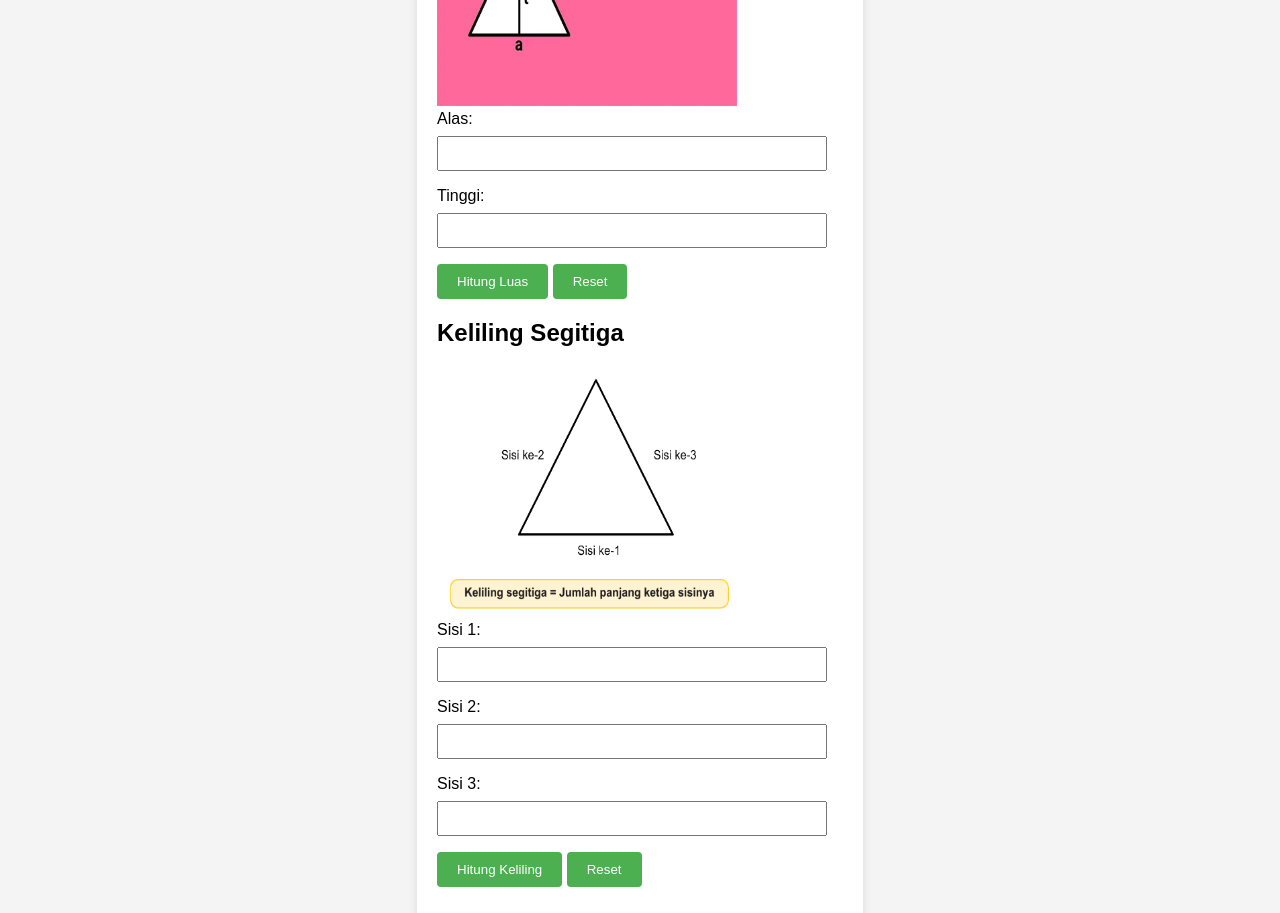
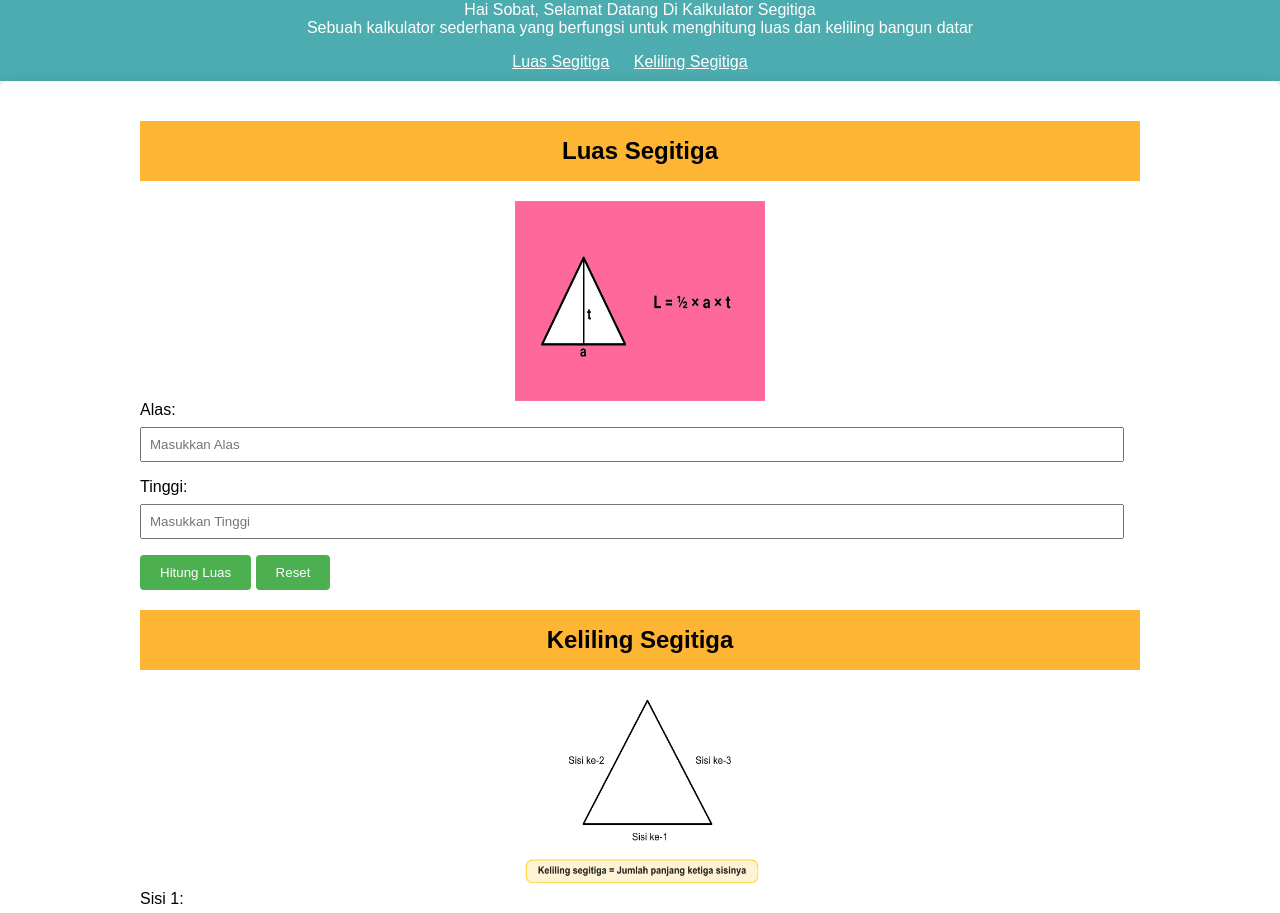
Before and after one commit to revou-fundamental-course/25-dec-23-RonaldoP5, a plain HTML site: page index.html in a window 1280 px wide. Shown: the part 82-995 px from the top of the page. Drawn offline with Linux system fonts and the light colour scheme.

Commit message:
Update Tampilan

```diff
--- a/CSS/styles.css
+++ b/CSS/styles.css
@@ -2,11 +2,10 @@ body {
     font-family: Arial, sans-serif;
     background-color: #f4f4f4;
     margin: 0;
-    display: flex;
-    flex-direction: column;
-    align-items: center;
-    justify-content: center;
-    height: 100vh;
+}
+
+html{
+    scroll-behavior: smooth;
 }
 
 #navigation-bar {
@@ -15,14 +14,14 @@ body {
     align-items: center;
     justify-content: center;
     margin-top: 20px;
-    background-color: #4caf50;
+    background-color: #4cacaf;
     padding: 10px;
 }
 
 header {
     text-align: center;
     padding: 20px;
-    background-color: #4caf50;
+    background-color: #A8DF8E;
     color: #fff;
 }
 
@@ -33,7 +32,6 @@ header {
 #navigation-bar a {
     margin-right: 20px;
     color: #fff;
-    text-decoration: none;
 }
 
 main {
@@ -48,12 +46,13 @@ main {
 
 .calculator-container {
     width: 100%;
-    max-width: 600px;
+    max-width: 1000px;
 }
 
 .calculator-section {
     width: 100%;
     margin-bottom: 20px;
+
 }
 
 form {
@@ -91,3 +90,29 @@ button:hover {
     font-weight: bold;
     color: #333;
 }
+
+footer {
+    text-align: center;
+    padding: 20px;
+    background-color: #4cacaf;
+    color: #fff;
+}
+
+.Luas {
+     background-color: #FFB534;
+     padding: 1rem 1rem;
+     text-align: center;
+}
+
+.Keliling {
+    background-color: #FFB534;
+     padding: 1rem 1rem;
+     text-align: center;
+}
+
+img {
+    display: block;
+    margin-left: auto;
+    margin-right: auto;
+    width: 25%;
+}
--- a/index.html
+++ b/index.html
@@ -10,10 +10,10 @@
 
     <header id="navigation-bar">
         <h1 id="logo">Welcome to Kalkulator Segitiga</h1>
-        <p id="tagline">Hai Sobat, Selamat datang di Katik :] <br> Sebuah aplikasi sederhana yang berfungsi untuk menghitung luas dan keliling bangun datar</p>
+        <p id="tagline">Hai Sobat, Selamat Datang Di Kalkulator Segitiga  <br> Sebuah kalkulator sederhana yang berfungsi untuk menghitung luas dan keliling bangun datar</p>
         <nav class="navigation">
-            <a href="#luas-segitiga">Luas Segitiga</a>
-            <a href="#keliling-segitiga">Keliling Segitiga</a>
+            <a class="LuasSegitiga" href="#luas-segitiga">Luas Segitiga</a>
+            <a class="KelilingSegitiga" href="#keliling-segitiga">Keliling Segitiga</a>
         </nav>
     </header>
 
@@ -21,14 +21,14 @@
         <div class="calculator-container">
             <!-- Luas Segitiga -->
             <section id="luas-segitiga" class="calculator-section">
-                <h2>Luas Segitiga</h2>
-                <img src="Assets/Luas Segitiga.png" alt="Luas Segitiga" width="300" height="250">
+                <h2 class="Luas">Luas Segitiga</h2>
+                <img src="Assets/Luas Segitiga.png" alt="Luas Segitiga" width="500" height="200">
                 <form id="luas-form">
                     <label for="base">Alas:</label>
-                    <input type="number" id="base" required>
+                    <input type="number" placeholder="Masukkan Alas" id="base" required>
 
                     <label for="height">Tinggi:</label>
-                    <input type="number" id="height" required>
+                    <input type="number" placeholder="Masukkan Tinggi" id="height" required>
 
                     <button type="button" onclick="calculateLuas()">Hitung Luas</button>
                     <button type="button" id="resetLuasButton" onclick="resetLuasForm()">Reset</button>
@@ -42,17 +42,17 @@
 
             <!-- Keliling Segitiga -->
             <section id="keliling-segitiga" class="calculator-section">
-                <h2>Keliling Segitiga</h2>
-                <img src="/Assets/Rumus Keliling Segitiga.png" alt="Keliling Segitiga" width="300" height="250">
+                <h2 class="Keliling">Keliling Segitiga</h2>
+                <img src="Assets/Rumus Keliling Segitiga.png" alt="Keliling Segitiga" width="500" height="200">
                 <form id="keliling-form">
                     <label for="side1">Sisi 1:</label>
-                    <input type="number" id="side1" required>
+                    <input type="number" placeholder="Masukkan Sisi Ke 1" id="side1" required>
 
                     <label for="side2">Sisi 2:</label>
-                    <input type="number" id="side2" required>
+                    <input type="number" placeholder="Masukkan Sisi Ke 2" id="side2" required>
 
                     <label for="side3">Sisi 3:</label>
-                    <input type="number" id="side3" required>
+                    <input type="number" placeholder="Masukkan Sisi Ke 3" id="side3" required>
 
                     <button type="button" onclick="calculateKeliling()">Hitung Keliling</button>
                     <button type="button" id="resetKelilingButton" onclick="resetKelilingForm()">Reset</button>
@@ -68,10 +68,8 @@
 
     <script src="js/script.js"></script>
 
-    </main>
     <footer class="footer">
-        <p>&copy; 2024 Ronaldo Putra Satria <br>Gmail : ronaldoputrasatria@gmail.com</p>
+        <p>&copy; 2023 Ronaldo Putra Satria <br>Gmail : ronaldoputrasatria@gmail.com</p>
     </footer>
-    <button class="buttons" id="up-button">↑</button>
 </body>
 </html>
```
